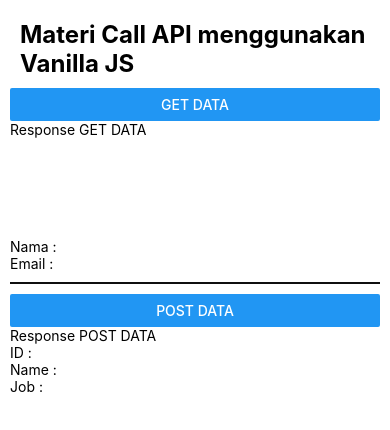
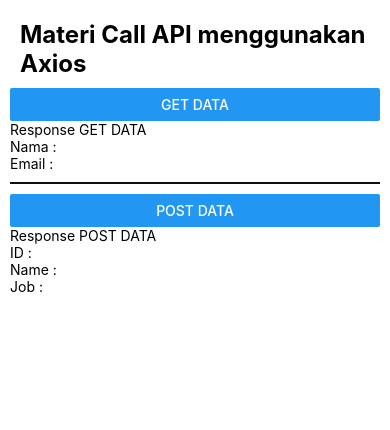
Before and after one commit to kurogane677/learn-reactnative, a React Native app: screen / in a window 390 px wide. Shown: the top 430 px of the page. Built offline with nearby package versions, Linux system fonts and the light colour scheme.

Commit message:
Memasukkan Fake API ke project

```diff
--- a/App.js
+++ b/App.js
@@ -12,6 +12,7 @@
 import Communication from './src/components/belajar/Communication'
 import BasicJavascripts from './src/components/belajar/BasicJavascripts'
 import Callapi from './src/components/belajar/Callapi'
+import CallAxios from './src/components/belajar/CallAxios'
 
 //Arrow Function
 const App = () => {
@@ -26,7 +27,9 @@
         {/* <StateDinamis/> */}
         {/* <Communication /> */}
         {/* <BasicJavascripts/> */}
-        <Callapi/>
+        {/* <Callapi/> */}
+        <CallAxios/>
+        {/* <Text>Hello</Text> */}
       </ScrollView>
     </View>
   )
--- /dev/null
+++ b/db.json
@@ -0,0 +1,29 @@
+{
+  "posts": [
+    {
+      "id": 1,
+      "title": "json-server",
+      "author": "typicode"
+    },
+    {
+      "title": "Hello world",
+      "author": "test",
+      "id": 2
+    },
+    {
+      "title": "Hello world",
+      "author": "test",
+      "id": 3
+    }
+  ],
+  "comments": [
+    {
+      "id": 1,
+      "body": "some comment",
+      "postId": 1
+    }
+  ],
+  "profile": {
+    "name": "typicode"
+  }
+}
--- /dev/null
+++ b/src/components/belajar/CallAxios.js
@@ -0,0 +1,82 @@
+import React, { useEffect, useState } from 'react'
+import { Button, Image, StyleSheet, Text, View } from 'react-native'
+import Axios from 'axios'
+
+//Vanilla Js adalah Pure Javascript tidak memerlukan Library tambahan
+
+const CallAxios = () => {
+    const [dataUser, setDataUser] = useState({
+        avatar: '',
+        email: '',
+        first_name: '',
+        last_name: '',
+    })
+
+    const [dataPost, setDataPost] = useState({
+        name: '',
+        job: '',
+        id: ''
+    })
+
+    useEffect(() => {
+    }, [])
+
+    //Pemanggilan menggunakan method GET
+    const getData = () => {
+        Axios.get('https://reqres.in/api/users/4')
+        .then(res => {
+            setDataUser(res.data.data)
+            // console.log(res);
+        })
+        .catch(err => {
+            console.error(err);
+        })
+    }
+
+    // Pemanggilan menggunakan method POST
+    const postData = () => {
+
+        //Call API menggunakan Method POST
+        const dataForAPI = {
+                name: "morpheus",
+                job: "leader"
+        }
+
+        Axios.post('https://reqres.in/api/users', dataForAPI)
+        .then(res => {
+            // console.log(res)
+            setDataPost(res.data)
+        })
+        .catch(err => {
+            console.error(err);
+        })
+    }
+
+    return (
+        <View style={styles.container}>
+        <Text style={{padding:10,fontSize:24,fontWeight:'bold'}}>Materi Call API menggunakan Axios</Text>
+        <Button title="GET DATA" onPress={getData}/>
+        <Text>Response GET DATA</Text>
+        {dataUser.avatar.length > 0 && (
+            <Image source= {{uri: dataUser.avatar}} style={{width:100,height:100,borderRadius:100/2}} />
+        )}
+        <Text>Nama : {`${dataUser.first_name} ${dataUser.last_name}`}</Text>
+        <Text>Email : {`${dataUser.email}`}</Text>
+        <View style={{height:2,backgroundColor:'#0F0F0F',marginVertical:10}}></View>
+        <Button title="POST DATA" onPress={postData}/>
+        <Text>Response POST DATA</Text>
+        <Text>ID : {`${dataPost.id}`}</Text>
+        <Text>Name : {`${dataPost.name}`}</Text>
+        <Text>Job : {`${dataPost.job}`}</Text>
+        </View>
+    )
+}
+
+export default CallAxios
+
+const styles = StyleSheet.create({
+    container:{
+        justifyContent:'center',
+        padding: 10
+    }
+})
```
